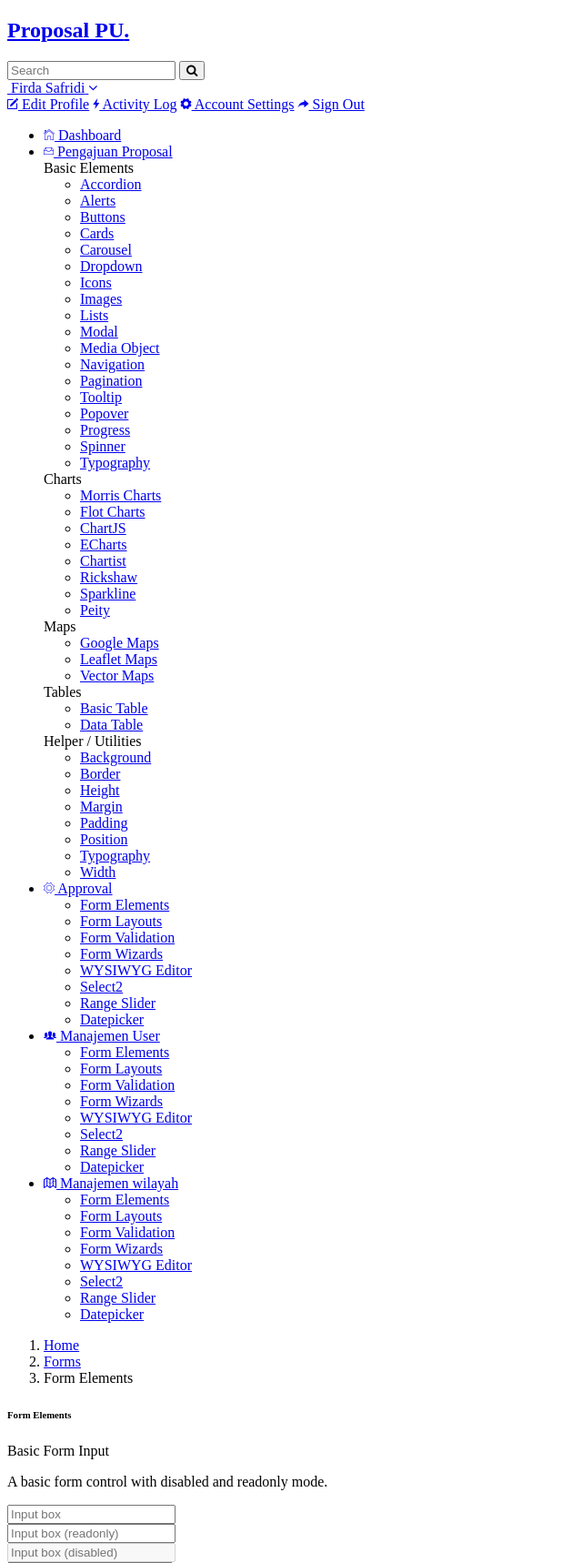
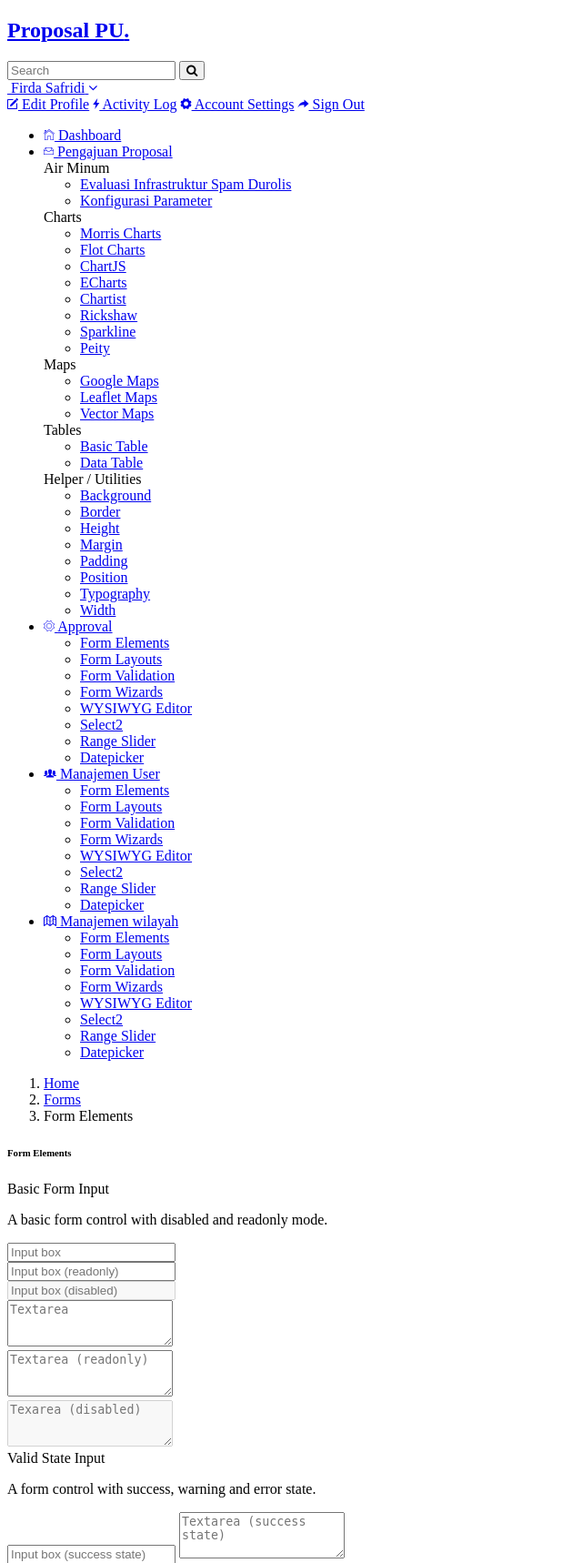
Before and after one commit to imamfchrj/proposal-pu, a CodeIgniter app: page /userajax/index.php/main/tes in a window 1280 px wide. Shown: the top 1718 px of the page at 91% size, without its empty margins (0-640 px from the left). Run offline with CodeIgniter, Linux system fonts and the light colour scheme; data that the repository does not hold is empty; some libraries are stand-ins or nearby versions; some web fonts are replaced.

Commit message:
change navbar menu name

```diff
--- a/application/views/default/navbar.php
+++ b/application/views/default/navbar.php
@@ -16,33 +16,13 @@
             </a>
             <div class="sub-item">
               <div class="row">
-                <div class="col-lg-5">
-                  <label class="section-label">Basic Elements</label>
+                <div class="col-lg">
+                  <label class="section-label">Air Minum</label>
                   <div class="row">
                     <div class="col">
                       <ul>
-                        <li><a href="elem-accordion.html">Accordion</a></li>
-                        <li><a href="elem-alerts.html">Alerts</a></li>
-                        <li><a href="elem-buttons.html">Buttons</a></li>
-                        <li><a href="elem-cards.html">Cards</a></li>
-                        <li><a href="elem-carousel.html">Carousel</a></li>
-                        <li><a href="elem-dropdowns.html">Dropdown</a></li>
-                        <li><a href="elem-icons.html">Icons</a></li>
-                        <li><a href="elem-images.html">Images</a></li>
-                        <li><a href="elem-lists.html">Lists</a></li>
-                      </ul>
-                    </div><!-- col -->
-                    <div class="col-lg">
-                      <ul>
-                        <li><a href="elem-modal.html">Modal</a></li>
-                        <li><a href="elem-media.html">Media Object</a></li>
-                        <li><a href="elem-navigation.html">Navigation</a></li>
-                        <li><a href="elem-pagination.html">Pagination</a></li>
-                        <li><a href="elem-tooltip.html">Tooltip</a></li>
-                        <li><a href="elem-popover.html">Popover</a></li>
-                        <li><a href="elem-progress.html">Progress</a></li>
-                        <li><a href="elem-spinner.html">Spinner</a></li>
-                        <li><a href="elem-typography.html">Typography</a></li>
+                        <li><a href="#">Evaluasi Infrastruktur Spam Durolis</a></li>
+                        <li><a href="#">Konfigurasi Parameter</a></li>
                       </ul>
                     </div><!-- col -->
                   </div><!-- row -->
@@ -50,41 +30,41 @@
                 <div class="col-lg mg-t-30 mg-lg-t-0">
                   <label class="section-label">Charts</label>
                   <ul>
-                    <li><a href="chart-morris.html">Morris Charts</a></li>
-                    <li><a href="chart-flot.html">Flot Charts</a></li>
-                    <li><a href="chart-chartjs.html">ChartJS</a></li>
-                    <li><a href="chart-echarts.html">ECharts</a></li>
-                    <li><a href="chart-chartist.html">Chartist</a></li>
-                    <li><a href="chart-rickshaw.html">Rickshaw</a></li>
-                    <li><a href="chart-sparkline.html">Sparkline</a></li>
-                    <li><a href="chart-peity.html">Peity</a></li>
+                    <li><a href="#">Morris Charts</a></li>
+                    <li><a href="#">Flot Charts</a></li>
+                    <li><a href="#">ChartJS</a></li>
+                    <li><a href="#">ECharts</a></li>
+                    <li><a href="#">Chartist</a></li>
+                    <li><a href="#">Rickshaw</a></li>
+                    <li><a href="#">Sparkline</a></li>
+                    <li><a href="#">Peity</a></li>
                   </ul>
                 </div><!-- col -->
                 <div class="col-lg mg-t-30 mg-lg-t-0">
                   <label class="section-label">Maps</label>
                   <ul>
-                    <li><a href="map-google.html">Google Maps</a></li>
-                    <li><a href="map-leaflet.html">Leaflet Maps</a></li>
-                    <li><a href="map-vector.html">Vector Maps</a></li>
+                    <li><a href="#">Google Maps</a></li>
+                    <li><a href="#">Leaflet Maps</a></li>
+                    <li><a href="#">Vector Maps</a></li>
                   </ul>
 
                   <label class="section-label mg-t-20">Tables</label>
                   <ul>
-                    <li><a href="table-basic.html">Basic Table</a></li>
-                    <li><a href="table-datatable.html">Data Table</a></li>
+                    <li><a href="#">Basic Table</a></li>
+                    <li><a href="#">Data Table</a></li>
                   </ul>
                 </div><!-- col -->
                 <div class="col-lg mg-t-30 mg-lg-t-0">
                   <label class="section-label">Helper / Utilities</label>
                   <ul>
-                    <li><a href="util-background.html">Background</a></li>
-                    <li><a href="util-border.html">Border</a></li>
-                    <li><a href="util-height.html">Height</a></li>
-                    <li><a href="util-margin.html">Margin</a></li>
-                    <li><a href="util-padding.html">Padding</a></li>
-                    <li><a href="util-position.html">Position</a></li>
-                    <li><a href="util-typography.html">Typography</a></li>
-                    <li><a href="util-width.html">Width</a></li>
+                    <li><a href="#">Background</a></li>
+                    <li><a href="#">Border</a></li>
+                    <li><a href="#">Height</a></li>
+                    <li><a href="#">Margin</a></li>
+                    <li><a href="#">Padding</a></li>
+                    <li><a href="#">Position</a></li>
+                    <li><a href="#">Typography</a></li>
+                    <li><a href="#">Width</a></li>
                   </ul>
                 </div><!-- col -->
               </div><!-- row -->
@@ -97,14 +77,14 @@
             </a>
             <div class="sub-item">
               <ul>
-                <li class="active"><a href="form-elements.html">Form Elements</a></li>
-                <li><a href="form-layouts.html">Form Layouts</a></li>
-                <li><a href="form-validation.html">Form Validation</a></li>
-                <li><a href="form-wizards.html">Form Wizards</a></li>
-                <li><a href="form-editor.html">WYSIWYG Editor</a></li>
-                <li><a href="form-select2.html">Select2</a></li>
-                <li><a href="form-rangeslider.html">Range Slider</a></li>
-                <li><a href="form-datepicker.html">Datepicker</a></li>
+                <li class="active"><a href="#">Form Elements</a></li>
+                <li><a href="#">Form Layouts</a></li>
+                <li><a href="#">Form Validation</a></li>
+                <li><a href="#">Form Wizards</a></li>
+                <li><a href="#">WYSIWYG Editor</a></li>
+                <li><a href="#">Select2</a></li>
+                <li><a href="#">Range Slider</a></li>
+                <li><a href="#">Datepicker</a></li>
               </ul>
             </div><!-- dropdown-menu -->
           </li>
@@ -115,14 +95,14 @@
             </a>
             <div class="sub-item">
               <ul>
-                <li class="active"><a href="form-elements.html">Form Elements</a></li>
-                <li><a href="form-layouts.html">Form Layouts</a></li>
-                <li><a href="form-validation.html">Form Validation</a></li>
-                <li><a href="form-wizards.html">Form Wizards</a></li>
-                <li><a href="form-editor.html">WYSIWYG Editor</a></li>
-                <li><a href="form-select2.html">Select2</a></li>
-                <li><a href="form-rangeslider.html">Range Slider</a></li>
-                <li><a href="form-datepicker.html">Datepicker</a></li>
+                <li class="active"><a href="#">Form Elements</a></li>
+                <li><a href="#">Form Layouts</a></li>
+                <li><a href="#">Form Validation</a></li>
+                <li><a href="#">Form Wizards</a></li>
+                <li><a href="#">WYSIWYG Editor</a></li>
+                <li><a href="#">Select2</a></li>
+                <li><a href="#">Range Slider</a></li>
+                <li><a href="#">Datepicker</a></li>
               </ul>
             </div><!-- dropdown-menu -->
           </li>
@@ -133,14 +113,14 @@
             </a>
             <div class="sub-item">
               <ul>
-                <li class="active"><a href="form-elements.html">Form Elements</a></li>
-                <li><a href="form-layouts.html">Form Layouts</a></li>
-                <li><a href="form-validation.html">Form Validation</a></li>
-                <li><a href="form-wizards.html">Form Wizards</a></li>
-                <li><a href="form-editor.html">WYSIWYG Editor</a></li>
-                <li><a href="form-select2.html">Select2</a></li>
-                <li><a href="form-rangeslider.html">Range Slider</a></li>
-                <li><a href="form-datepicker.html">Datepicker</a></li>
+                <li class="active"><a href="#">Form Elements</a></li>
+                <li><a href="#">Form Layouts</a></li>
+                <li><a href="#">Form Validation</a></li>
+                <li><a href="#">Form Wizards</a></li>
+                <li><a href="#">WYSIWYG Editor</a></li>
+                <li><a href="#">Select2</a></li>
+                <li><a href="#">Range Slider</a></li>
+                <li><a href="#">Datepicker</a></li>
               </ul>
             </div><!-- dropdown-menu -->
           </li>
```
